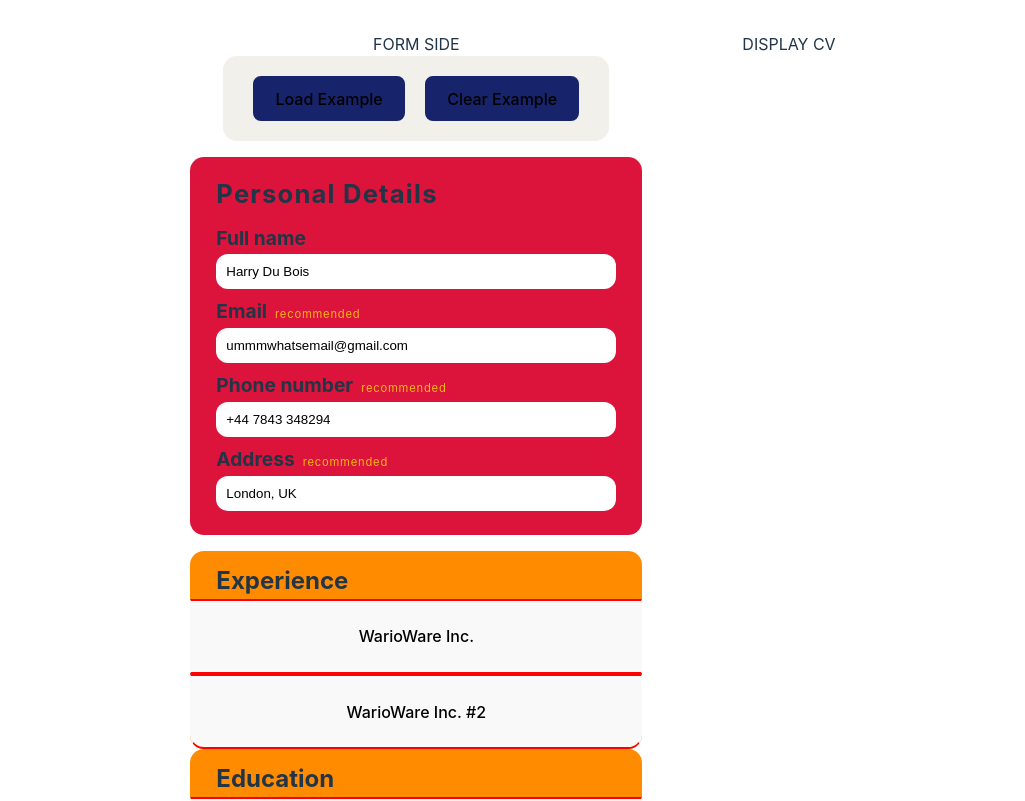
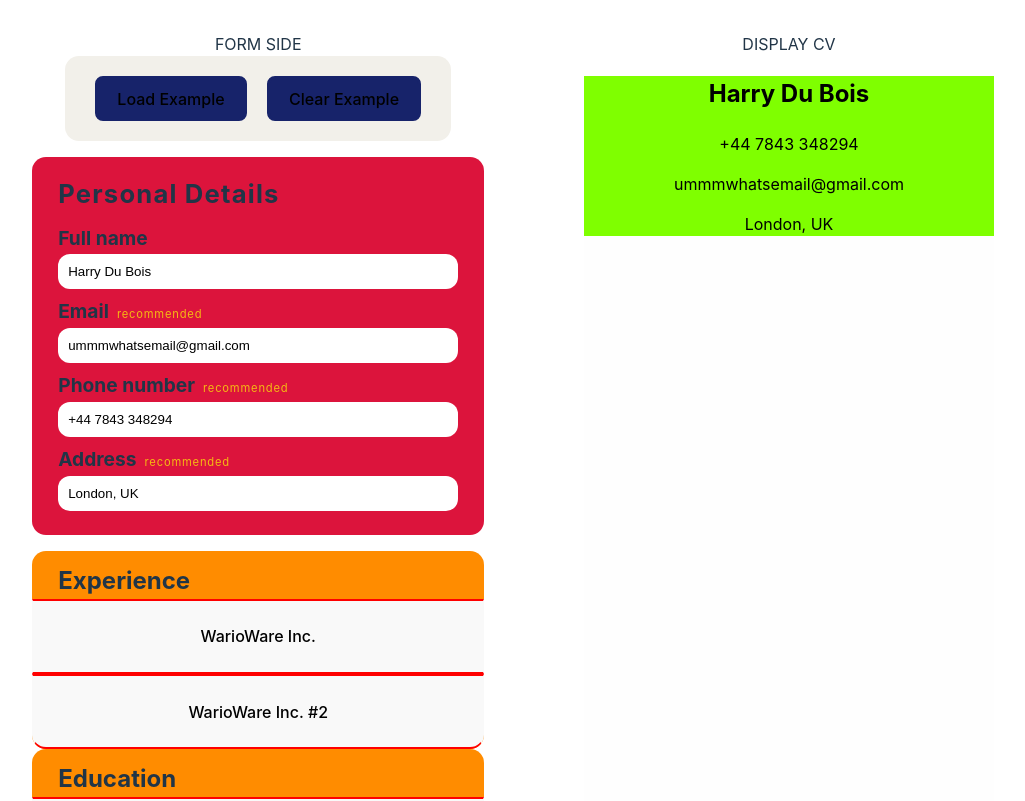
Before and after one commit to JHoldsworth23/cv-maker, a React (Vite) app: page / in a window 1280 px wide. Shown: the top 801 px of the page, without its empty margins (127-1152 px from the left). Built offline with nearby package versions, Linux system fonts and the light colour scheme.

Commit message:
create a personal section component and style it

```diff
--- a/src/components/display-cv.jsx
+++ b/src/components/display-cv.jsx
@@ -1,8 +1,11 @@
 /* eslint-disable react/prop-types */
+import PersonalSection from "./personal/personal-section";
+import "../styles/cv-display.css";
+
 export default function DisplayCV({ personal, sections }) {
     return (
         <div className="cv-display">
-            {/* Personal Section */}
+            <PersonalSection information={personal} />
             {/* Experience Section */}
             {/* Education Section */}
         </div>
--- /dev/null
+++ b/src/components/personal/personal-section.jsx
@@ -0,0 +1,19 @@
+/* eslint-disable react/prop-types */
+import "../../styles/cv-personal-section.css";
+
+export default function PersonalSection(props) {
+    const { fullName, phoneNo, email, address } = props.information;
+
+    return (
+        <div className="personal-section">
+            <div className="name">
+                <h2>{fullName}</h2>
+            </div>
+            <div className="contact-details">
+                {phoneNo && <p>{phoneNo}</p>}
+                {email && <p>{email}</p>}
+                {address && <p>{address}</p>}
+            </div>
+        </div>
+    );
+}
--- /dev/null
+++ b/src/styles/cv-personal-section.css
@@ -0,0 +1,4 @@
+.personal-section {
+    color: black;
+    background-color: chartreuse;
+}
```
